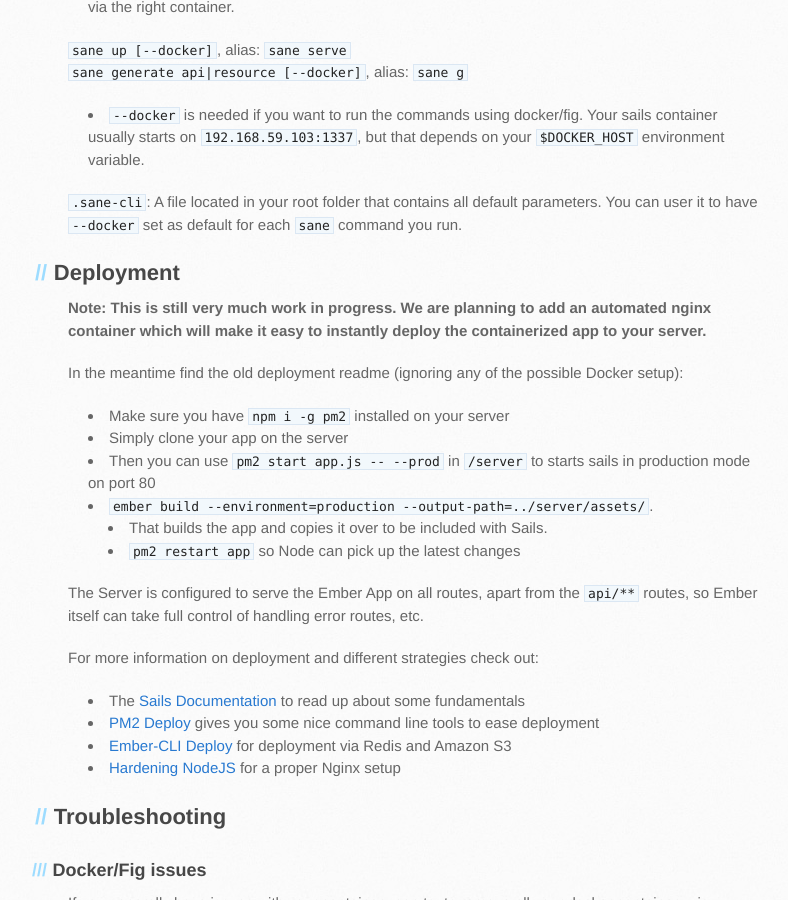
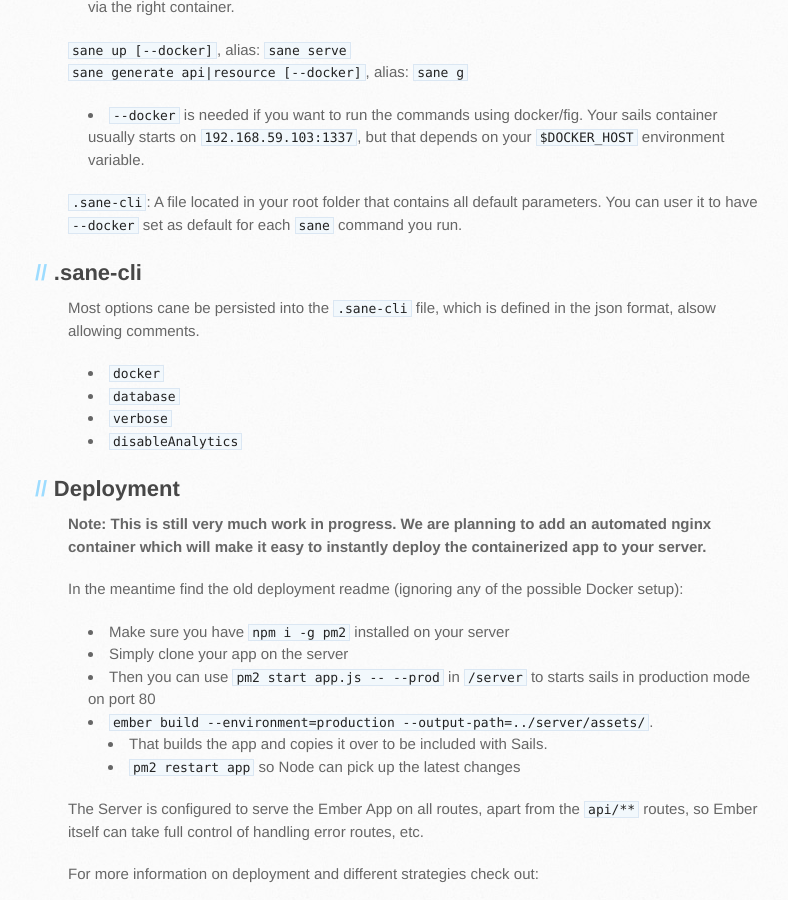
Before and after one commit to sane/sane, a Jekyll site: the page built from index.md, in a window 1280 px wide and 900 px high, scrolled down 1355 px. Shown: the whole window, without its empty margins (102-890 px from the left). Built offline with Jekyll 4.4.1, drawn with Linux system fonts in a browser that asks for light colours.

Commit message:
Started to document .sane-cli.

```diff
--- a/index.md
+++ b/index.md
@@ -46,6 +46,14 @@ To find out more about Sails and Ember and how they work together, you can take
 
 `.sane-cli`: A file located in your root folder that contains all default parameters. You can user it to have `--docker` set as default for each `sane` command you run.
 
+##.sane-cli
+
+Most options cane be persisted into the `.sane-cli` file, which is defined in the json format, alsow allowing comments.
+
+* `docker`
+* `database`
+* `verbose`
+* `disableAnalytics`
 
 ##Deployment
 **Note: This is still very much work in progress. We are planning to add an automated nginx container which will make it easy to instantly deploy the containerized app to your server.**
```
